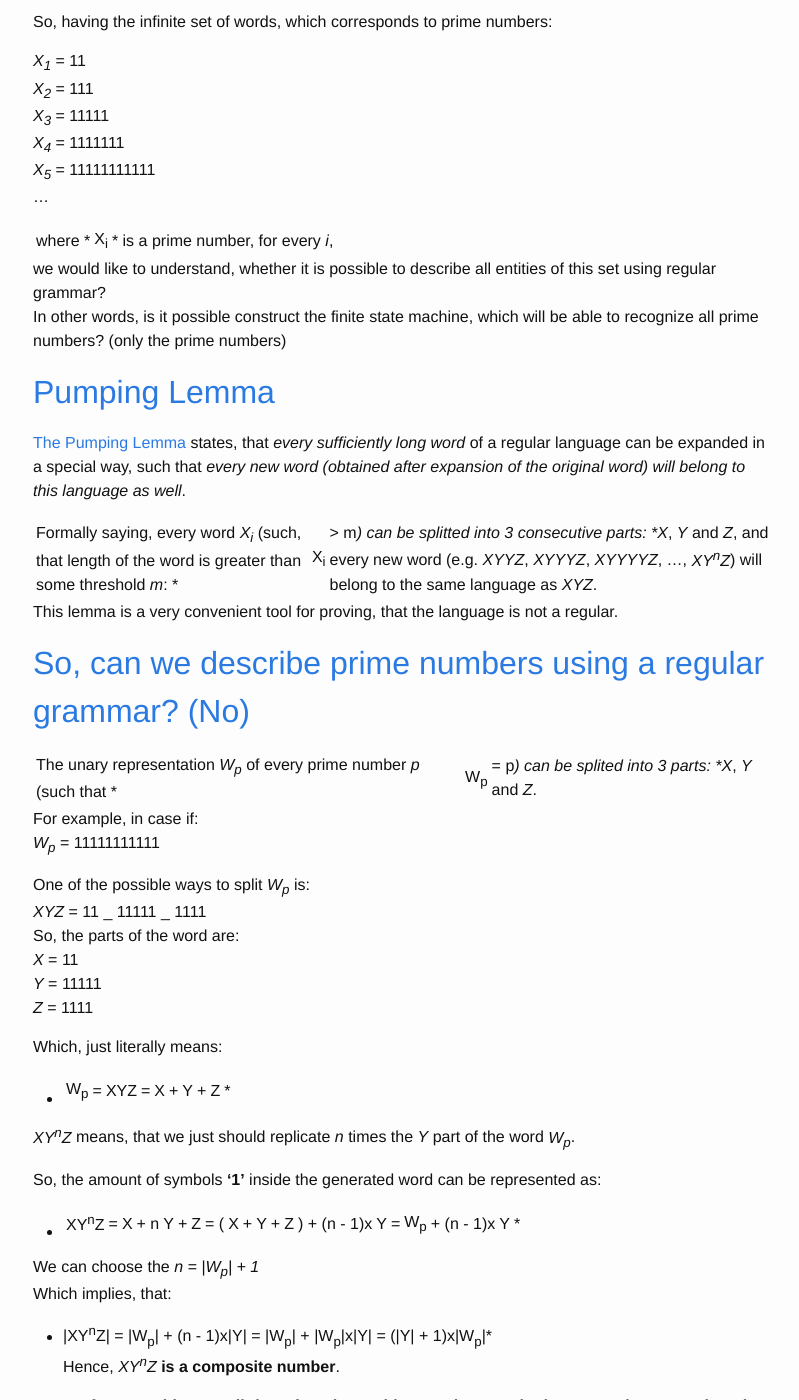
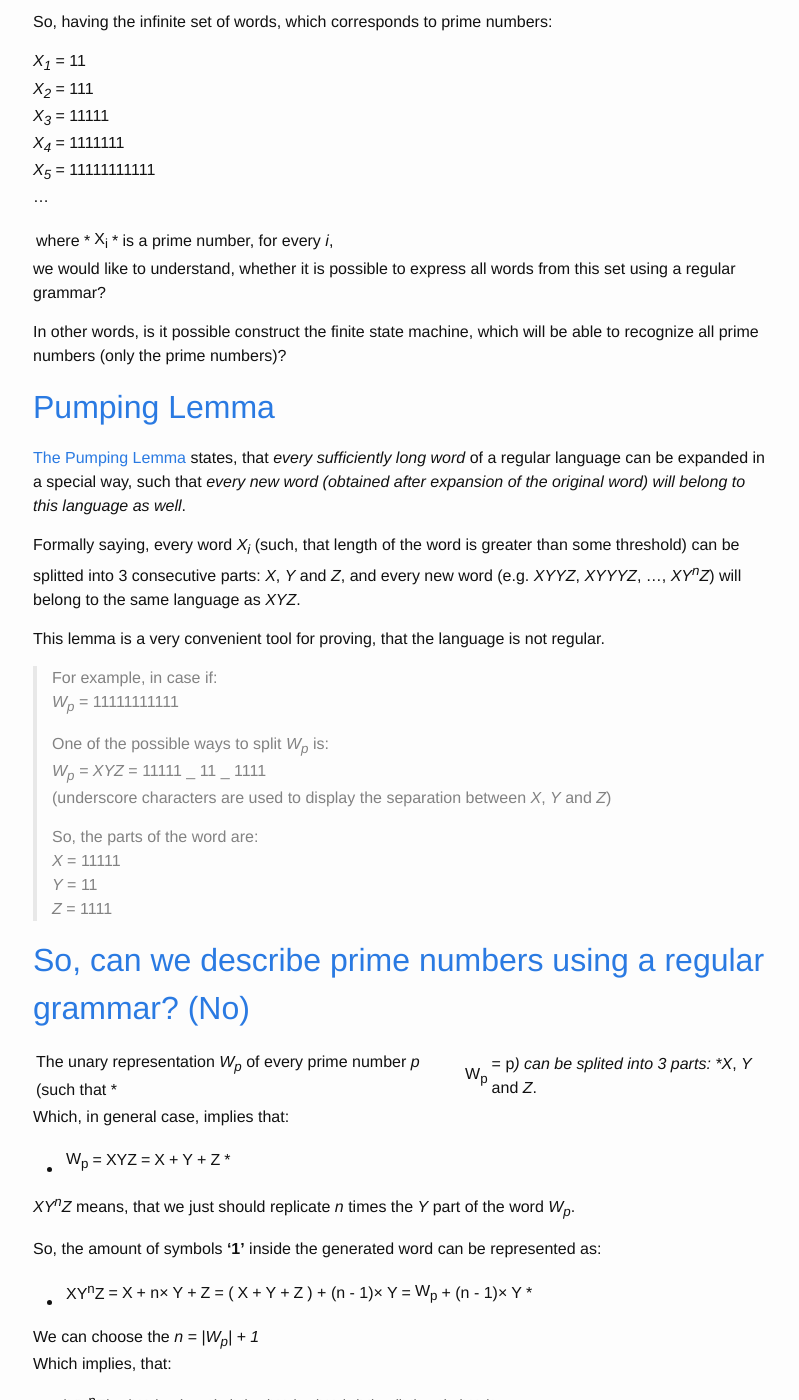
Before and after one commit to lagodiuk/lagodiuk.github.io, a Jekyll site: the page built from _posts/2016-04-30-prime_numbers_regular_grammar.md, in a window 1280 px wide and 1400 px high, scrolled down 601 px. Shown: the whole window, without its empty margins (237-1036 px from the left). Built offline with Jekyll 4.4.1, drawn with Linux system fonts in a browser that asks for light colours; Markdown is read by kramdown in place of the engine named in the settings; comment, search, counter and statistics services are not loaded; some of the changed text lies outside the part shown.

Commit message:
Small refactoring of the article about possibility to express all prime numbers using a regular grammar

```diff
--- a/_posts/2016-04-30-prime_numbers_regular_grammar.md
+++ b/_posts/2016-04-30-prime_numbers_regular_grammar.md
@@ -1,6 +1,6 @@
 ---
 layout: post
-title:  "Is it possible to describe all prime numbers using a regular grammar?"
+title:  "Is it possible to express all prime numbers using a regular grammar?"
 date:   2016-04-30 21:15:00
 categories: computer_science
 tags:
@@ -33,42 +33,45 @@
 
 where *|X<sub>i</sub>|* is a prime number, for every *i*,
 
-we would like to understand, whether it is possible to describe all entities of this set using regular grammar?
-In other words, is it possible construct the finite state machine, which will be able to recognize all prime numbers? (only the prime numbers)
+we would like to understand, whether it is possible to express all words from this set using a regular grammar?
+
+In other words, is it possible construct the finite state machine, which will be able to recognize all prime numbers (only the prime numbers)?
 
 ## [Pumping Lemma](#pumping-lemma)
 
 [The Pumping Lemma](https://en.wikipedia.org/wiki/Pumping_lemma_for_regular_languages) states, that *every sufficiently long word* of a regular language can be expanded in a special way, such that *every new word (obtained after expansion of the original word) will belong to this language as well*.
 
-Formally saying, every word *X<sub>i</sub>* (such, that length of the word is greater than some threshold *m*: *|X<sub>i</sub>| > m*) can be splitted into 3 consecutive parts: *X*, *Y* and *Z*, and every new word (e.g. *XYYZ*, *XYYYZ*, *XYYYYZ*, ..., *XY<sup>n</sup>Z*) will belong to the same language as *XYZ*.
+Formally saying, every word *X<sub>i</sub>* (such, that length of the word is greater than some threshold) can be splitted into 3 consecutive parts: *X*, *Y* and *Z*, and every new word (e.g. *XYYZ*, *XYYYZ*, ..., *XY<sup>n</sup>Z*) will belong to the same language as *XYZ*.
 
-This lemma is a very convenient tool for proving, that the language is not a regular.
+This lemma is a very convenient tool for proving, that the language is not regular.
+
+> For example, in case if:
+> *W<sub>p</sub>* = 11111111111
+>
+> One of the possible ways to split *W<sub>p</sub>* is:
+> *W<sub>p</sub> = XYZ* = 11111 _ 11 _ 1111
+> (underscore characters are used to display the separation between *X*, *Y* and *Z*)
+>
+> So, the parts of the word are:
+> *X* = 11111
+> *Y* = 11
+> *Z* = 1111
 
 ## [So, can we describe prime numbers using a regular grammar? (No)](#proof)
 
 The unary representation *W<sub>p</sub>* of every prime number *p* (such that *|W<sub>p</sub>| = p*) can be splited into 3 parts: *X*, *Y* and *Z*.
 
-For example, in case if:
-*W<sub>p</sub>* = 11111111111
-
-One of the possible ways to split *W<sub>p</sub>* is:
-*XYZ* = 11 _ 11111 _ 1111
-So, the parts of the word are:
-*X* = 11
-*Y* = 11111
-*Z* = 1111
-
-Which, just literally means:
+Which, in general case, implies that:
 *|W<sub>p</sub>| = |XYZ| = |X| + |Y| + |Z|*
 
 *XY<sup>n</sup>Z* means, that we just should replicate *n* times the *Y* part of the word *W<sub>p</sub>*.
 
 So, the amount of symbols **'1'** inside the generated word can be represented as:
-*|XY<sup>n</sup>Z| = |X| + n|Y| + |Z| = (|X| + |Y| + |Z|) + (n - 1)x|Y| = |W<sub>p</sub>| + (n - 1)x|Y|*
+*|XY<sup>n</sup>Z| = |X| + n×|Y| + |Z| = (|X| + |Y| + |Z|) + (n - 1)×|Y| = |W<sub>p</sub>| + (n - 1)×|Y|*
 
 We can choose the *n = |W<sub>p</sub>| + 1*
 Which implies, that:
-*|XY<sup>n</sup>Z| = |W<sub>p</sub>| + (n - 1)x|Y| = |W<sub>p</sub>| + |W<sub>p</sub>|x|Y| = (|Y| + 1)x|W<sub>p</sub>|*
+*|XY<sup>n</sup>Z| = |W<sub>p</sub>| + (n - 1)×|Y| = |W<sub>p</sub>| + |W<sub>p</sub>|×|Y| = (|Y| + 1)×|W<sub>p</sub>|*
 Hence, *XY<sup>n</sup>Z* **is a composite number**.
 
 **Hence, for any arbitrary splitting of *W<sub>p</sub>* (any arbitrary prime number), we can choose such *n*, that *XY<sup>n</sup>Z* will be a composite number.**
```
Also changed, not shown: other parts of _posts/2016-04-30-prime_numbers_regular_grammar.md (+1 -1 lines).
